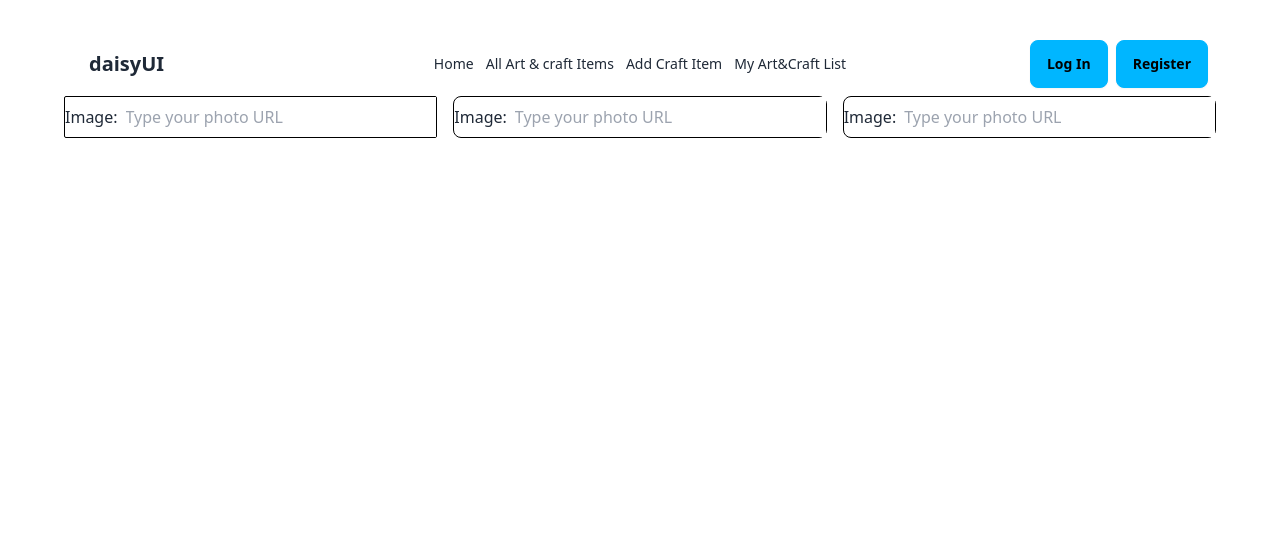
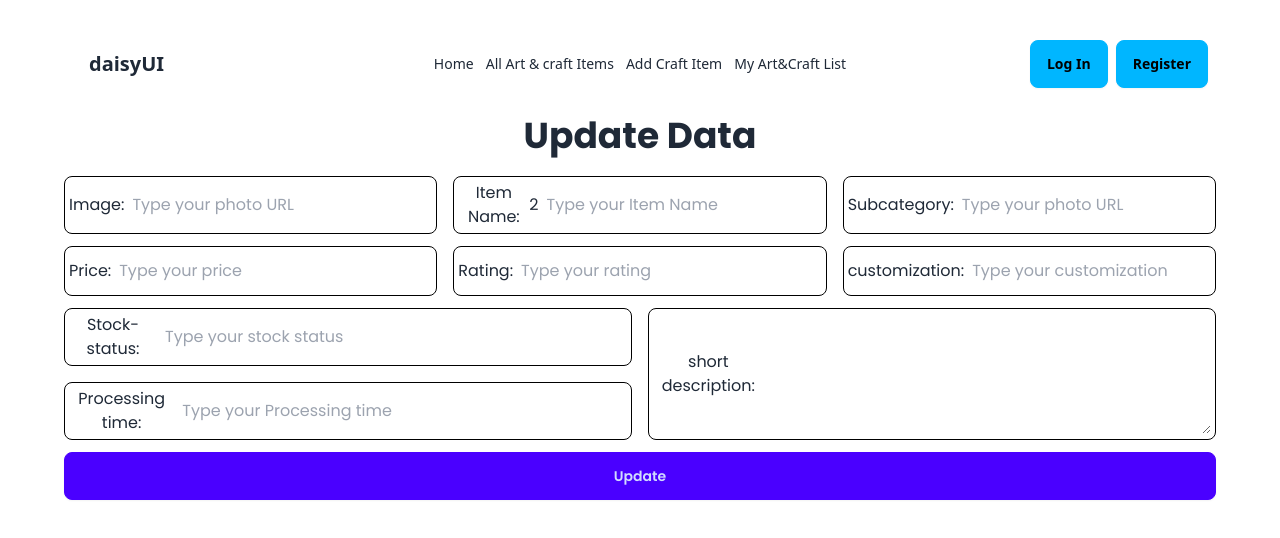
Before and after one commit to Shondarzer-Taroka/Tcraft, a React (Vite) app: page /update in a window 1280 px wide. Shown: the top 538 px of the page. Built offline with nearby package versions, Linux system fonts and the light colour scheme; no server answers.

Commit message:
Update route create

```diff
--- a/src/Components/Update/Update.jsx
+++ b/src/Components/Update/Update.jsx
@@ -1,26 +1,91 @@
+import { useContext } from "react";
+import { AuthContext } from "../../AuthProvider/AuthProvider";
 
 
 const Update = () => {
+
+    let {user}=useContext(AuthContext)
+    function update(e) {
+        e.preventDefault()
+        let form=e.target
+        let image=form.image.value
+        let item_name=form.item_name.value
+        let subcategory_Name=form.subcategory_Name.value
+        let price=form.price.value
+        let rating=form.rating.value
+        let customization=form.customization.value
+        let processing_time=form.processing_time.value
+        let stockStatus=form.stockStatus.value
+        let craft={image,item_name,subcategory_Name,price,rating,customization,processing_time,stockStatus}
+        console.log(craft);
+
+
+    }
     return (
-        <div>
-            <form className="">
-                <article className="grid lg:grid-cols-3 gap-4">
-                    <div className="flex items-center border-[1px] border-black rounded-sm w-full" >
-                        <span>Image:</span>
-                        <input className=" p-2 w-[90%] outline-none " type="text" name="image" placeholder="Type your photo URL" id="" />
-                    </div>
-                    <div className="flex items-center border-[1px] border-black rounded-lg" >
+        <div className="font-poppins ">
+
+           <h1 className="text-center font-poppins font-bold text-4xl my-5">Update Data</h1>
+
+            <form className="" onSubmit={update}>
+
+                <section className="flex gap-3 flex-col">
+                <article className="grid md:grid-cols-3 gap-4">
+                    <div className="flex items-center border-[1px] border-black rounded-lg w-full p-1 ">
                         <span>Image:</span>
                         <input className=" p-2 w-[100%] outline-none " type="text" name="image" placeholder="Type your photo URL" id="" />
                     </div>
-                    <div className="flex items-center border-[1px] border-black rounded-lg" >
-                        <span>Image:</span>
-                        <input className=" p-2 w-[100%] outline-none " type="text" name="image" placeholder="Type your photo URL" id="" />
+                    <div className="flex items-center border-[1px] border-black rounded-lg p-1" >
+                        <span>Item Name:</span>2
+                        <input className=" p-2 w-[100%] outline-none " type="text" name="item_name" placeholder="Type your Item Name" id="" />
+                    </div>
+                    <div className="flex items-center border-[1px] border-black rounded-lg p-1" >
+                        <span>Subcategory:</span>
+                        <input className=" p-2 w-[100%] outline-none " type="text" name="subcategory_Name" placeholder="Type your photo URL" id="" />
+                    </div>
+
+                </article>
+
+
+                <article className="grid md:grid-cols-3 gap-4">
+
+                    <div className="flex items-center border-[1px] border-black rounded-lg w-full p-1 ">
+                        <span>Price:</span>
+                        <input className=" p-2 w-[100%] outline-none " type="text" name="price" placeholder="Type your price" id="" />
+                    </div>
+                    <div className="flex items-center border-[1px] border-black rounded-lg p-1" >
+                        <span>Rating:</span>
+                        <input className=" p-2 w-[100%] outline-none " type="text" name="rating" placeholder="Type your rating" id="" />
+                    </div>
+                    <div className="flex items-center border-[1px] border-black rounded-lg p-1" >
+                        <span>customization:</span>
+                        <input className=" p-2 w-[100%] outline-none " type="text" name="customization" placeholder="Type your customization" id="" />
+                    </div>
+
+                </article>
+                <article className="grid grid-cols-1 md:grid-cols-2 gap-4">
+
+
+                    <div className="grid gap-4 ">
+                        <div className="flex items-center border-[1px] border-black rounded-lg w-full p-1">
+                            <span>Stock-status:</span>
+                            <input className=" p-2 w-[100%] outline-none " type="text" name="stockStatus" placeholder="Type your stock status" id="" />
+                        </div>
+                        <div className="flex items-center border-[1px] border-black rounded-lg p-1 " >
+                            <span>Processing time:</span>
+                            <input className=" p-2 w-[100%] outline-none " type="text" name="processing_time" placeholder="Type your Processing time" id="" />
+                        </div>
                     </div>
 
 
+                    <div className="flex items-center border-[1px] border-black rounded-lg p-1" >
+                        <span> short description:</span>
+                        <textarea className="w-full" name="short_description" id="" cols="30" rows="5"></textarea>
+                        {/* <input className=" p-2 w-[100%] outline-none " type="text" name=" short_description" placeholder="Type your  short description" id="" /> */}
+                    </div>
+
                 </article>
-
+                </section>
+               <input type="submit" value={'Update'} className="btn btn-primary w-full mt-3" name="" id="" />
             </form>
         </div>
     );
--- a/src/Pages/Header/NavBar/NavBar.jsx
+++ b/src/Pages/Header/NavBar/NavBar.jsx
@@ -5,7 +5,7 @@ import { Tooltip } from 'react-tooltip'
 import 'react-tooltip/dist/react-tooltip.css'
 import '../../../Components/Style/imgcont/imgcont.css'
 const NavBar = () => {
-  let {user,logout}=useContext(AuthContext)
+  let {user,logout,spinner}=useContext(AuthContext)
   // console.log(user);
     const navlinks=<>
     <NavLink to={'/'}>Home</NavLink>
@@ -41,7 +41,7 @@ const NavBar = () => {
     </ul>
   </div>
   <div id="navbar-end" className="navbar-end">
-    {user ? <> <div className="h-[50px] w-[50px] "> {user?.photoURL &&  <div className="w-full h-full relative" id="img-contaner">  <img className="w-full h-full border rounded-full" src={user.photoURL} alt="" />
+     { spinner ? <h2>loading</h2> : user ? <> <div className="h-[50px] w-[50px] "> {user?.photoURL &&  <div className="w-full h-full relative" id="img-contaner">  <img className="w-full h-full border rounded-full" src={user.photoURL} alt="" />
 
      <div id="namebtn" className="w-[150px] h-[max-content] p-4 border-2 absolute left-[-100px] z-50 hidden">
        <p className="font-semibold"> {user?.displayName} </p>
```
